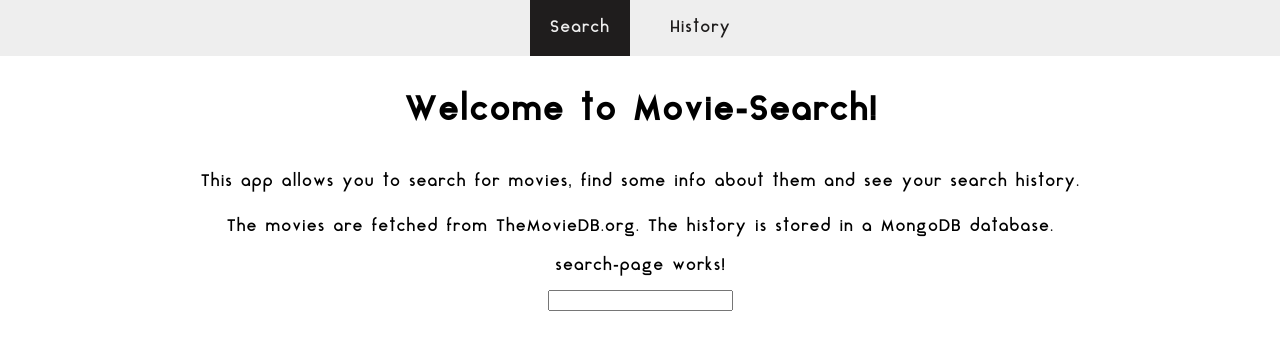
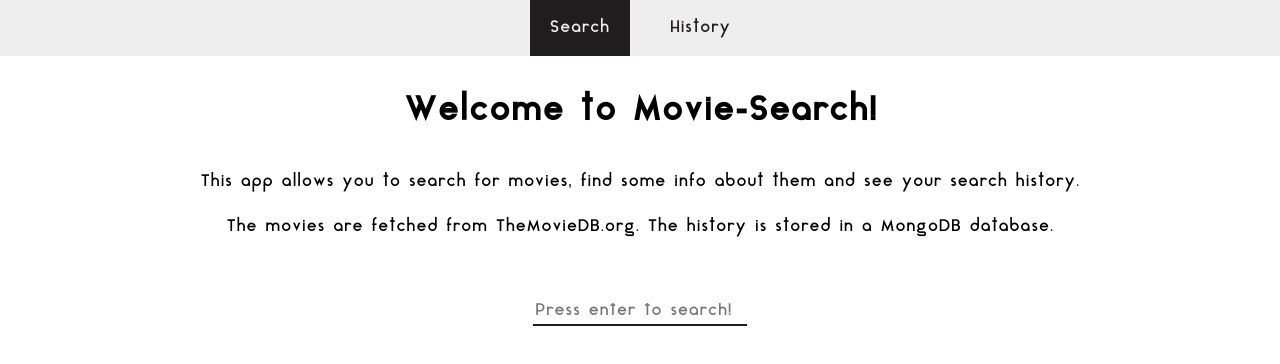
Before and after one commit to firearthur/TH-Movie-Search, an Angular app in the folder client/: page /search in a window 1280 px wide. Shown: the top 364 px of the page. Built offline with nearby package versions, Linux system fonts and the light colour scheme.

Commit message:
[Style] adds style to the search input

```diff
--- a/client/src/app/search-input/search-input.component.css
+++ b/client/src/app/search-input/search-input.component.css
@@ -0,0 +1,25 @@
+input {
+  border-top: none;
+  border-left: none;
+  border-right: none;
+  font-family: 'aqua', Arial, Helvetica, sans-serif;
+  font-size: 16px;
+  border-bottom: 2px solid #1f1d1d;
+  margin: 40px;
+  padding-top: 5px;
+  padding-bottom: 5px;
+  padding-left: 2px;
+}
+
+input:focus{
+  /* border-color: #eee;  */
+  outline-color: #333;
+}
+
+::-webkit-input-placeholder { /* Chrome/Opera/Safari */
+  color: #1f1d1d;
+  font-family: 'aqua', Arial, Helvetica, sans-serif;
+  font-size: 16px;
+  opacity: 0.6;
+
+}
--- a/client/src/app/search-input/search-input.component.html
+++ b/client/src/app/search-input/search-input.component.html
@@ -1 +1 @@
-<input [(ngModel)]="searchTerm" (keyup)="onEnter($event)" type="text">
+<input placeholder="Press enter to search!" [(ngModel)]="searchTerm" (keyup)="onEnter($event)" type="text">
--- a/client/src/app/search-page/search-page.component.html
+++ b/client/src/app/search-page/search-page.component.html
@@ -1,5 +1,2 @@
-<p>
-  search-page works!
-</p>
 <app-search-input [getMovies]="getMovies.bind(this)"></app-search-input>
 <app-search-list [searched]="searched" [movies]="movies"></app-search-list>
```
